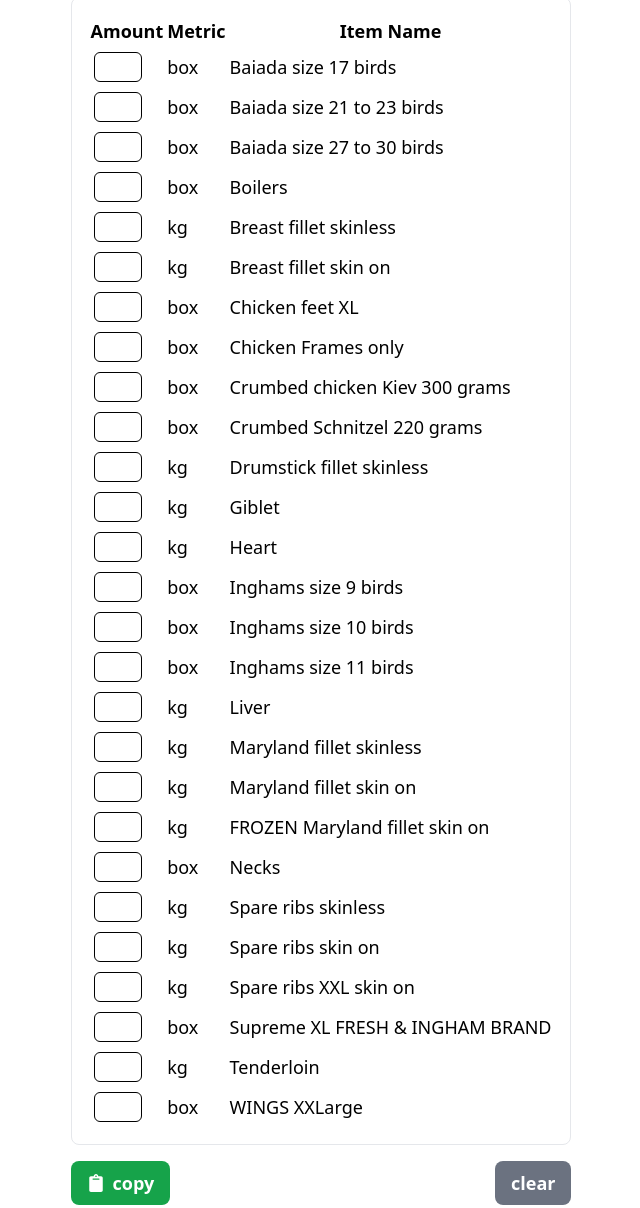
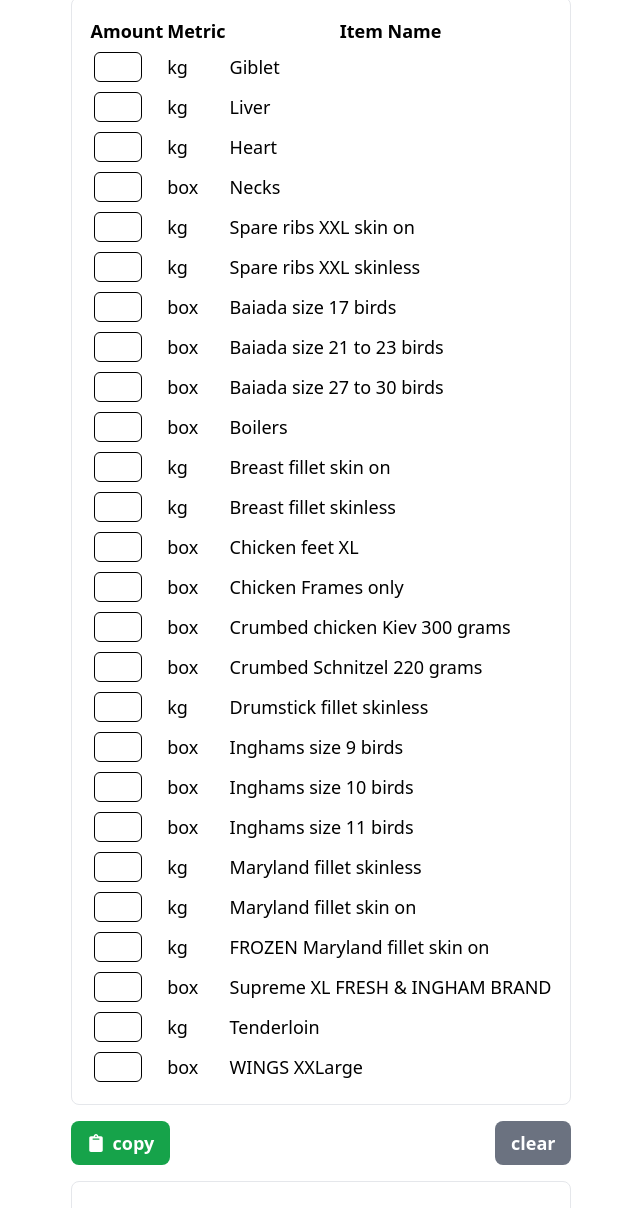
Before and after one commit to laurapham1/poultryline-order-template, a Gatsby site: page / in a window 1280 px wide. Shown: the part 67-1275 px from the top of the page, without its empty margins (319-959 px from the left). Built offline with nearby package versions, Linux system fonts and the light colour scheme; Gatsby itself is replaced by a stand-in of ours.

Commit message:
update template

```diff
--- a/src/pages/index.js
+++ b/src/pages/index.js
@@ -12,7 +12,7 @@ const IndexPage = () => {
   useEffect(() => {
     if (!localStorage.getItem("currentVersion")) {
       localStorage.clear();
-      localStorage.setItem("currentVersion", "v1");
+      localStorage.setItem("currentVersion", "v2");
     }
     const storedList = localStorage.getItem("orderList");
     if (storedList) {
--- a/src/utils/OrderTemplate.js
+++ b/src/utils/OrderTemplate.js
@@ -1,4 +1,34 @@
 const template = [
+  {
+    amount: "",
+    metric: "kg",
+    name: "Giblet",
+  },
+  {
+    amount: "",
+    metric: "kg",
+    name: "Liver",
+  },
+  {
+    amount: "",
+    metric: "kg",
+    name: "Heart",
+  },
+  {
+    amount: "",
+    metric: "box",
+    name: "Necks",
+  },
+  {
+    amount: "",
+    metric: "kg",
+    name: "Spare ribs XXL skin on",
+  },
+  {
+    amount: "",
+    metric: "kg",
+    name: "Spare ribs XXL skinless",
+  },
   {
     amount: "",
     metric: "box",
@@ -22,12 +52,12 @@ const template = [
   {
     amount: "",
     metric: "kg",
-    name: "Breast fillet skinless",
+    name: "Breast fillet skin on",
   },
   {
     amount: "",
     metric: "kg",
-    name: "Breast fillet skin on",
+    name: "Breast fillet skinless",
   },
   {
     amount: "",
@@ -56,16 +86,6 @@ const template = [
   },
   {
     amount: "",
-    metric: "kg",
-    name: "Giblet",
-  },
-  {
-    amount: "",
-    metric: "kg",
-    name: "Heart",
-  },
-  {
-    amount: "",
     metric: "box",
     name: "Inghams size 9 birds",
   },
@@ -82,11 +102,6 @@ const template = [
   {
     amount: "",
     metric: "kg",
-    name: "Liver",
-  },
-  {
-    amount: "",
-    metric: "kg",
     name: "Maryland fillet skinless",
   },
   {
@@ -98,26 +113,6 @@ const template = [
     amount: "",
     metric: "kg",
     name: "FROZEN Maryland fillet skin on",
-  },
-  {
-    amount: "",
-    metric: "box",
-    name: "Necks",
-  },
-  {
-    amount: "",
-    metric: "kg",
-    name: "Spare ribs skinless",
-  },
-  {
-    amount: "",
-    metric: "kg",
-    name: "Spare ribs skin on",
-  },
-  {
-    amount: "",
-    metric: "kg",
-    name: "Spare ribs XXL skin on",
   },
   {
     amount: "",
```
